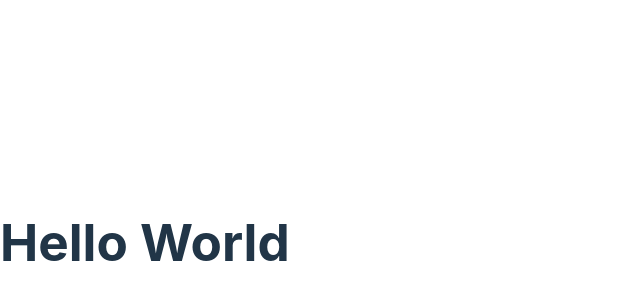
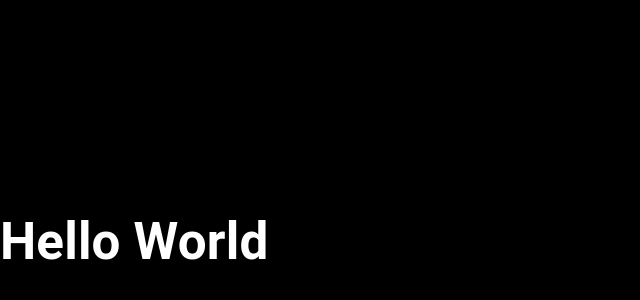
Before and after one commit to dasabu/task-management, a React (Vite) app in the folder frontend/: page / in a window 1280 px wide. Shown: the part 158-458 px from the top of the page, without its empty margins (0-640 px from the left). Built offline with nearby package versions, Linux system fonts and the light colour scheme.

Commit message:
feat(FE): customize theme

```diff
--- a/frontend/src/App.tsx
+++ b/frontend/src/App.tsx
@@ -1,8 +1,16 @@
 import { FC, ReactElement } from 'react'
+import { ThemeProvider, CssBaseline } from '@mui/material'
+import { customTheme } from './theme/customTheme'
 
-// App is a function component, return a React element
+// App is a functional component and it returns a React element
+
 const App: FC = (): ReactElement => {
-  return <h1>Hello World</h1>
+  return (
+    <ThemeProvider theme={customTheme}>
+      <CssBaseline /> {/* Reset the default CSS value base on the theme we passed into the ThemeProvider */}
+      <h1>Hello World</h1>
+    </ThemeProvider>
+  )
 }
 
 export default App
--- /dev/null
+++ b/frontend/src/theme/customTheme.ts
@@ -0,0 +1,21 @@
+import { createTheme, ThemeOptions } from '@mui/material'
+
+// createTheme: Create a custom theme by inheriting from the default MUI theme
+// and override the passing value
+
+// ThemeOptions: Interface for MUI themes.
+
+export const customTheme: ThemeOptions = createTheme({
+  palette: {
+    mode: 'dark',
+    primary: {
+      light: 'rgba(168,85,247,.80)',
+      main: 'rgba(168,85,247,.65)',
+      dark: 'rgba(168,85,247,.28)'
+    },
+    background: {
+      paper: '#151515',
+      default: 'rgba(0,0,0.96)'
+    }
+  }
+})
```
Also changed, not shown: frontend/.eslintrc.cjs.
